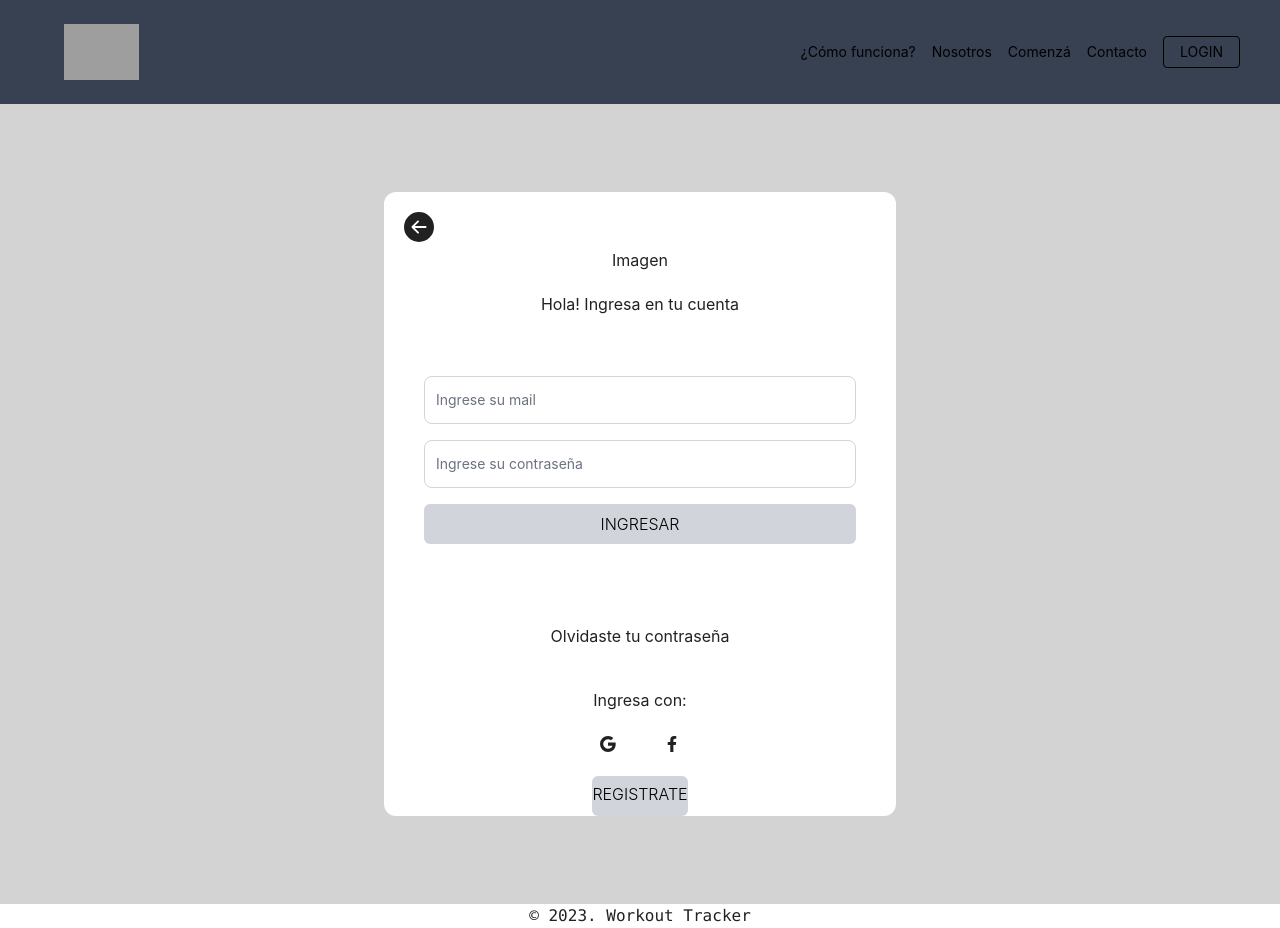
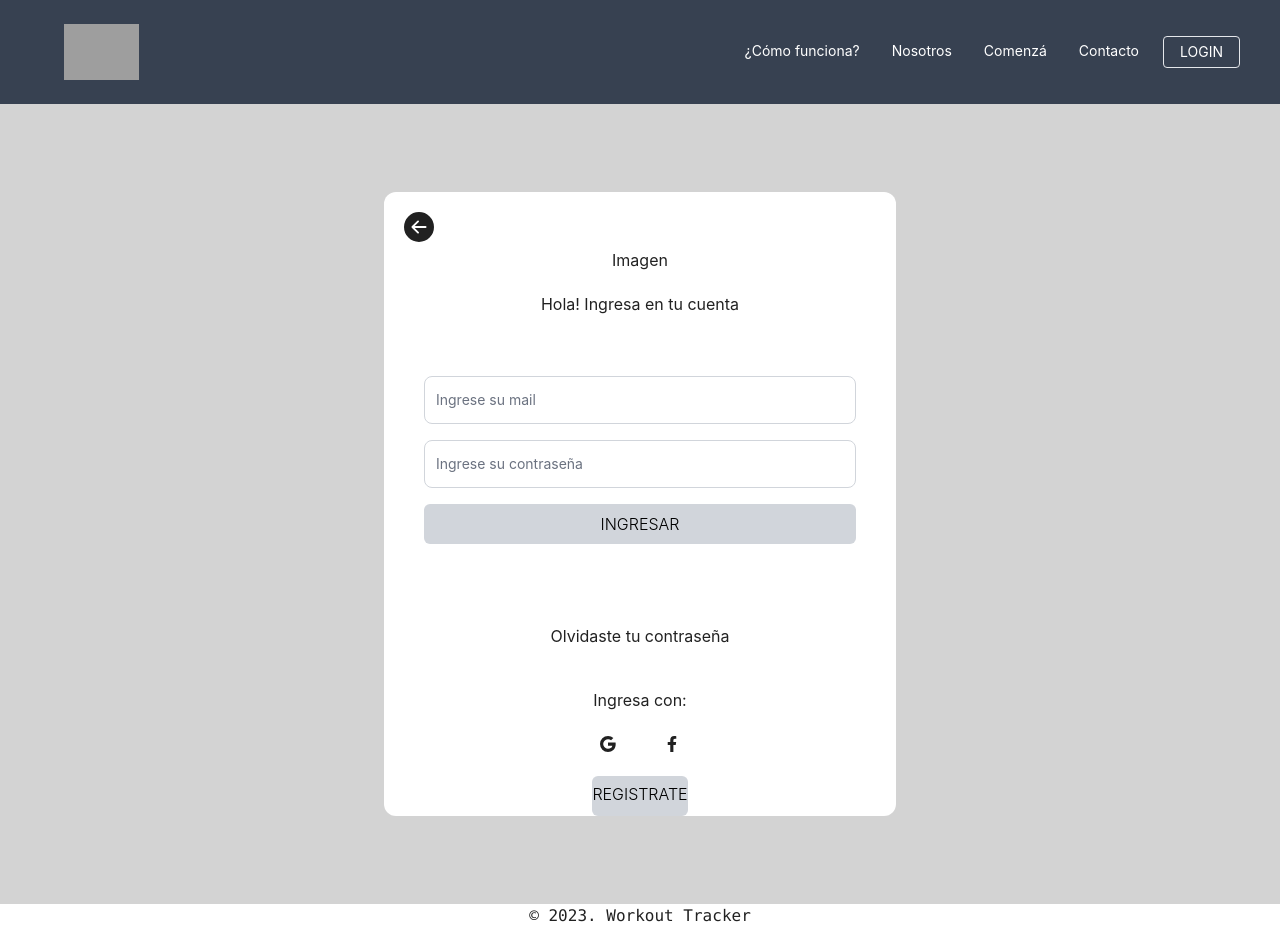
Before and after one commit to No-Country/c10-40-ft-mern, a React (Vite) app in the folder frontend/: page /login in a window 1280 px wide. Built offline with nearby package versions, Linux system fonts and the light colour scheme; grey boxes are pictures that could not be loaded.

Commit message:
feat: add img in routinecard and change .map in routine

```diff
--- a/frontend/src/app/types/index.ts
+++ b/frontend/src/app/types/index.ts
@@ -33,4 +33,5 @@ export interface IRoutine {
   repetitions: string
   description: string
   cuerpoId: number
+  imagen: string
 }
--- a/frontend/src/components/Calendar/CalendarComp/CalendarDay.tsx
+++ b/frontend/src/components/Calendar/CalendarComp/CalendarDay.tsx
@@ -12,6 +12,7 @@ const CalendarDay = ({
   date: Dayjs
 }): JSX.Element => {
     const navigate = useNavigate()
+    console.log(getCurrentMonthClass())
 
   function getCurrentMonthClass(): string {
     return day.format('MM-YY') === date.format('MM-YY')
@@ -31,16 +32,18 @@ const CalendarDay = ({
         {rowIdx === 0 && (
           <div className="text-sm bg-green-500 w-full text-center p-1 border-b-2 border-black font-bold">{day.format('ddd').toUpperCase()}</div>
         )}
+
         <div className={`text-sm p-2 flex flex-col h-full text-center ${getCurrentDayClass()}`}>
           <p>{day.format('DD')}</p>
           {day.format('DD')==='04' && <Link to='/dashboard/routine' className='text-sm my-auto p-2 rounded-md border-white border text-white bg-blue-500 hover:bg-green-600 ease-in duration-200'>Rutina de Hoy</Link> }
-          {day.format('DD')==='06' && <Link to='/dashboard/routine' className='text-sm my-auto p-2 rounded-md border-white border text-white bg-blue-500 hover:bg-green-600 ease-in duration-200'>Rutina de Hoy</Link> }
+          {day.format('DD')==='07' && <Link to='/dashboard/routine' className='text-sm my-auto p-2 rounded-md border-white border text-white bg-blue-500 hover:bg-green-600 ease-in duration-200'>Rutina de Hoy</Link> }
           {day.format('DD')==='10' && <Link to='/dashboard/routine' className='text-sm my-auto p-2 rounded-md border-white border text-white bg-blue-500 hover:bg-green-600 ease-in duration-200'>Rutina de Hoy</Link> }
           {day.format('DD')==='13' && <Link to='/dashboard/routine' className='text-sm my-auto p-2 rounded-md border-white border text-white bg-blue-500 hover:bg-green-600 ease-in duration-200'>Rutina de Hoy</Link>}
           {day.format('DD')==='18' && <Link to='/dashboard/routine' className='text-sm my-auto p-2 rounded-md border-white border text-white bg-blue-500 hover:bg-green-600 ease-in duration-200'>Rutina de Hoy</Link> }
           {day.format('DD')==='21' && <Link to='/dashboard/routine' className='text-sm my-auto p-2 rounded-md border-white border text-white bg-blue-500 hover:bg-green-600 ease-in duration-200'>Rutina de Hoy</Link> }
           {day.format('DD')==='24' && <Link to='/dashboard/routine' className='text-sm my-auto p-2 rounded-md border-white border text-white bg-blue-500 hover:bg-green-600 ease-in duration-200'>Rutina de Hoy</Link> }
-          {day.format('DD')==='27' && <Link to='/dashboard/routine' className='text-sm my-auto p-2 rounded-md border-white border text-white bg-blue-500 hover:bg-green-600 ease-in duration-200'>Rutina de Hoy</Link> }
+          {day.format('DD')==='28' && <Link to='/dashboard/routine' className='text-sm my-auto p-2 rounded-md border-white border text-white bg-blue-500 hover:bg-green-600 ease-in duration-200'>Rutina de Hoy</Link> }
+          {day.format('DD')==='30' && <Link to='/dashboard/routine' className='text-sm my-auto p-2 rounded-md border-white border text-white bg-blue-500 hover:bg-green-600 ease-in duration-200'>Rutina de Hoy</Link> }
         </div>
       </header>
     </div>
--- a/frontend/src/components/ExerciseCard/index.tsx
+++ b/frontend/src/components/ExerciseCard/index.tsx
@@ -7,24 +7,24 @@ interface ExerciseProps {
   isLoading: boolean
 }
 const ExerciseCard: React.FC<ExerciseProps> = ({ exercise, isLoading }) => {
-    console.log(exercise)
+
   const [isChecked, setIsChecked] = useState(false)
   return (
     <>
       {isLoading ? (
         <Loader type={'routine'} />
       ) : (
-        <div className="flex flex-col p-6 border sm:w-1/3  lg:w-1/5 m-5 bg-[#1c212c] rounded-lg h-fit">
+        <div className="flex flex-col justify-around p-6 border sm:w-1/3 lg:w-1/5 m-5 bg-[#1c212c] rounded-lg h-2/3">
           <div className="flex justify-center">
             <img
-              className="rounded-sm w-auto"
-              src="https://res.cloudinary.com/dnqmez68n/image/upload/v1680622304/festejo_ieviva.jpg"
+              className="rounded-sm w-auto max-h-48"
+              src={exercise?.imagen}
               alt={exercise?.name}
               title={exercise?.name}
             />
           </div>
           <div className="flex flex-col gap-5 pt-6">
-            <p className="text-white ">
+            <p className="text-white h-10">
               Musculo trabajado: <span className="font-semibold">{exercise?.name}</span>{' '}
             </p>
             <p className="text-white">
@@ -33,7 +33,7 @@ const ExerciseCard: React.FC<ExerciseProps> = ({ exercise, isLoading }) => {
             <p className="text-white">
               Repeticiones: <span className="font-semibold">{exercise?.repetitions}</span>
             </p>
-            <p className="text-white mx-auto">Como realizarlo?</p>
+            <p className="text-green-500 mx-auto font-bold">¿Cómo realizarlo?</p>
 
             <p className="font-semibold text-white">{exercise?.description}</p>
             <div
--- a/frontend/src/components/Navbar/index.tsx
+++ b/frontend/src/components/Navbar/index.tsx
@@ -37,35 +37,38 @@ const NavbarResponsive = (): JSX.Element => {
         </button>
       </div>
       <div className={menuClasses}>
-        <div className="text-sm md:text-center lg:text-end lg:flex-grow">
+        <div className="text-sm md:text-center lg:text-end lg:flex-grow text-white">
           <Link
             to="#"
-            className="block mt-4 lg:inline-block lg:mt-0 text-black hover:text-white mr-4">
+            className="block mt-4 lg:inline-block lg:mt-0 p-2 border-b-2 border-transparent hover:text-green-500 hover:border-green-500 mr-4 ease-in duration-300">
             ¿Cómo funciona?
           </Link>
           <Link
             to="/about"
-            className="block mt-4 lg:inline-block lg:mt-0 text-black hover:text-white mr-4">
+            className="block mt-4 lg:inline-block lg:mt-0 p-2 border-b-2 border-transparent hover:text-green-500 hover:border-green-500 mr-4 ease-in duration-300">
             Nosotros
           </Link>
-          <Link
+          {data ? '' : (
+            <Link
             to="/register"
-            className="block mt-4 lg:inline-block lg:mt-0 text-black hover:text-white mr-4">
+            className="block mt-4 lg:inline-block lg:mt-0 p-2 border-b-2 border-transparent hover:text-green-500 hover:border-green-500 mr-4 ease-in duration-300">
             Comenzá
           </Link>
+          )}
+
           <Link
             to="/contact"
-            className="block mt-4 lg:inline-block lg:mt-0 text-black hover:text-white mr-4">
+            className="block mt-4 lg:inline-block lg:mt-0 p-2 border-b-2 border-transparent hover:text-green-500 hover:border-green-500 mr-4 ease-in duration-300">
             Contacto
           </Link>
         </div>
-        <div className="md:text-center lg:text-end">
+        <div className="md:text-center lg:text-end ">
           {!isLoading && data ? (
-            <Link to={'/dashboard'}>{data.firstName.toUpperCase()}</Link>
+            <Link to={'/dashboard'} className='block mt-4 lg:inline-block lg:mt-0 p-2 text-white border-b-2 border-transparent hover:text-green-500 hover:border-green-500 mr-4 ease-in duration-300'>{data.firstName.toUpperCase()}</Link>
           ) : (
             <Link
               to="/login"
-              className="inline-block text-sm px-4 py-2 leading-none border rounded text-black border-black hover:border-transparent hover:text-white hover:bg-black ease-in duration-200 mt-4 mr-4 lg:mt-0">
+              className="inline-block text-sm px-4 py-2 leading-none border rounded text-white hover:scale-110 hover:bg-green-400 hover:text-black ease-in duration-200 mt-4 mr-4 lg:mt-0">
               LOGIN
             </Link>
           )}
--- a/frontend/src/pages/Routine/index.tsx
+++ b/frontend/src/pages/Routine/index.tsx
@@ -4,13 +4,8 @@ import { type IBodyPart } from 'app/types'
 
 const Routine = (): JSX.Element => {
   const { data, isLoading, error } = useRoutine()
-  const exercise = {
-    name: 'Brazos',
-    exercises: 'Estiramiento de Codo',
-    explanation:
-      'Se hace asi, de la siguiente, manera, solo estoy escribiendo para llegar a tener un texto largo. Se hace asi, de la siguiente, manera, solo estoy escribiendo para llegar a tener un texto largo.',
-    img: 'https://res.cloudinary.com/dnqmez68n/image/upload/v1680622304/festejo_ieviva.jpg'
-  }
+  console.log(data)
+
   return (
     <>
     {isLoading && (
@@ -19,16 +14,12 @@ const Routine = (): JSX.Element => {
             <Loader type={'routine'} />
             <Loader type={'routine'} />
             <Loader type={'routine'} />
+            <Loader type={'routine'} />
         </>
     )}
       {data &&
-        data.flatMap((routines: IBodyPart) =>
-        routines.rutinas.length > 1 ? (
-          routines.rutinas.map((rut) => (
+        data[0].rutinas.map((rut: any) =>(
             <ExerciseCard isLoading={isLoading} exercise={rut} />
-          ))
-        ) : (
-          <ExerciseCard isLoading={isLoading} exercise={routines.rutinas[0]} />
         )
       )}
     </>
```
